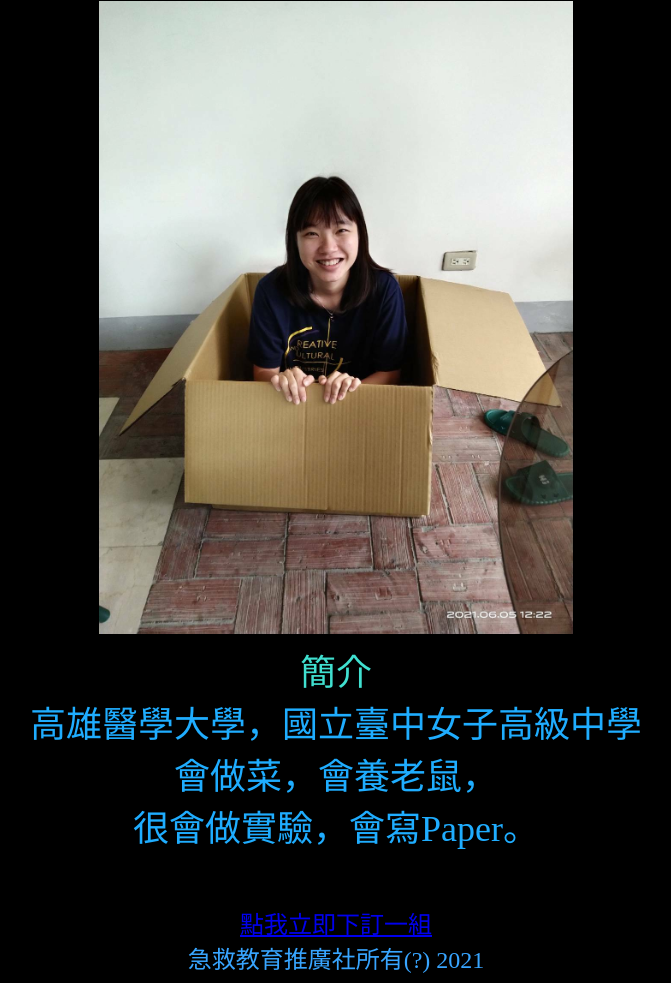
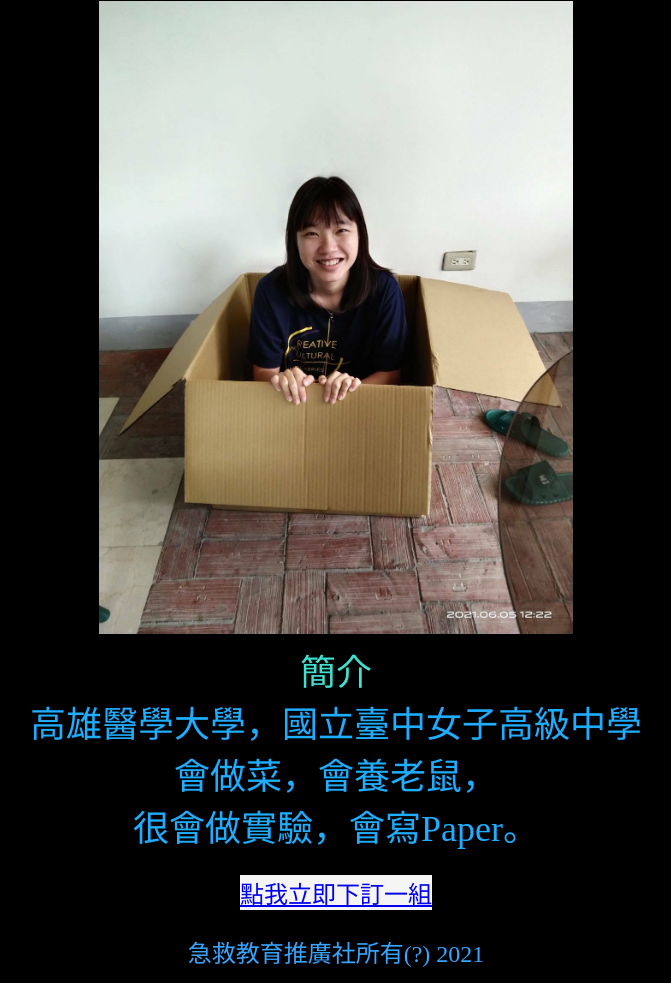
Before and after one commit to alex4605/kmufaconeoninepetest, a plain HTML site: page index.html in a window 1280 px wide. Shown: the part 133-1116 px from the top of the page, without its empty margins (304-975 px from the left). Drawn offline with Linux system fonts and the light colour scheme.

Commit message:
Button fixed

```diff
--- a/index.html
+++ b/index.html
@@ -17,8 +17,8 @@
 
 </section>
 
-<p class="button"><div><a href="https://www.facebook.com/profile.php?id=100004229856174"
-target="_blank" title="立即下訂!!!">點我立即下訂一組</a></div></p.button>
+<div><p class="button"><a href="https://www.facebook.com/profile.php?id=100004229856174"
+target="_blank" title="立即下訂!!!">點我立即下訂一組</a></p.button></div>
     <footer>
         急救教育推廣社所有(?) 2021
     </footer>
```
